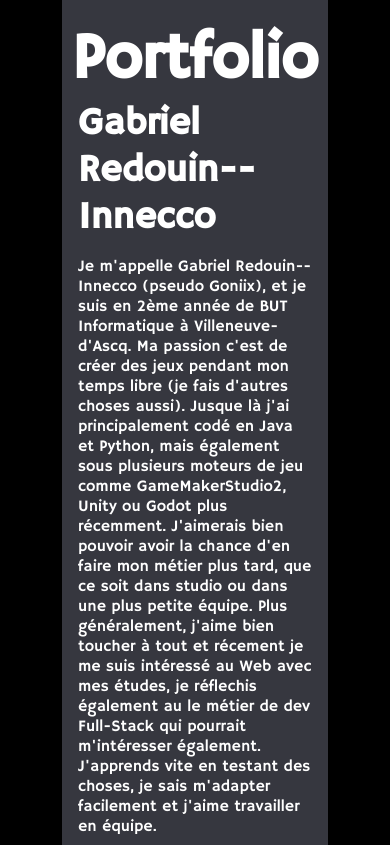
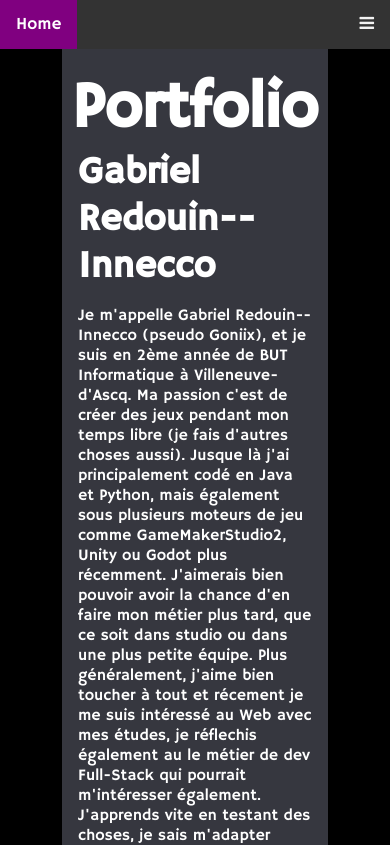
Before and after one commit to Goniix/Goniix.github.io, a plain HTML site: page index.html in a window 390 px wide. Shown: the top 845 px of the page. Drawn offline with Linux system fonts and the light colour scheme.

Commit message:
added navbar

```diff
--- a/index.html
+++ b/index.html
@@ -5,8 +5,21 @@
         <meta charset="utf-8">
         <link rel="stylesheet" type="text/css" href="styles/default_style.css">
         <link rel="icon" href="images/icon.ico"/>
+        <script src="scripts/src.js"></script>
     </head>
     <body>
+        <!-- Load an icon library to show a hamburger menu (bars) on small screens -->
+        <link rel="stylesheet" href="https://cdnjs.cloudflare.com/ajax/libs/font-awesome/4.7.0/css/font-awesome.min.css">
+
+        <div class="topnav" id="myTopnav">
+            <a href="#home" class="active">Home</a>
+            <a href="#news">News</a>
+            <a href="#contact">Contact</a>
+            <a href="#about">About</a>
+            <a href="javascript:void(0);" class="icon" onclick="myFunction()">
+                <i class="fa fa-bars"></i>
+            </a>
+        </div>
         <div class="main">
             <div class="monolith">
                 <h1>Portfolio</h1>
--- a/styles/default_style.css
+++ b/styles/default_style.css
@@ -97,3 +97,63 @@ img.clickable-image:hover{
 div.monolith>p{
     font-size: medium;
 }
+
+/* Add a black background color to the top navigation */
+.topnav {
+    background-color: #333;
+    overflow: hidden;
+    position: sticky;
+    top: 0;
+  }
+
+  /* Style the links inside the navigation bar */
+  .topnav a {
+    float: left;
+    display: block;
+    color: #f2f2f2;
+    text-align: center;
+    padding: 14px 16px;
+    text-decoration: none;
+    font-size: 17px;
+  }
+
+  /* Change the color of links on hover */
+  .topnav a:hover {
+    background-color: #ddd;
+    color: black;
+  }
+
+  /* Add an active class to highlight the current page */
+  .topnav a.active {
+    background-color: purple;
+    color: white;
+  }
+
+  /* Hide the link that should open and close the topnav on small screens */
+  .topnav .icon {
+    display: none;
+  }
+
+  /* When the screen is less than 600 pixels wide, hide all links, except for the first one ("Home"). Show the link that contains should open and close the topnav (.icon) */
+@media screen and (max-width: 600px) {
+    .topnav a:not(:first-child) {display: none;}
+    .topnav a.icon {
+      float: right;
+      display: block;
+    }
+  }
+
+  /* The "responsive" class is added to the topnav with JavaScript when the user clicks on the icon. This class makes the topnav look good on small screens (display the links vertically instead of horizontally) */
+  @media screen and (max-width: 600px) {
+    .topnav.responsive {position: relative;}
+    .topnav.responsive a.icon {
+      position: absolute;
+      right: 0;
+      top: 0;
+    }
+    .topnav.responsive a {
+      float: none;
+      display: block;
+      text-align: left;
+    }
+  }
```
Also changed, not shown: script/src.js (added, +10 -0 lines).
